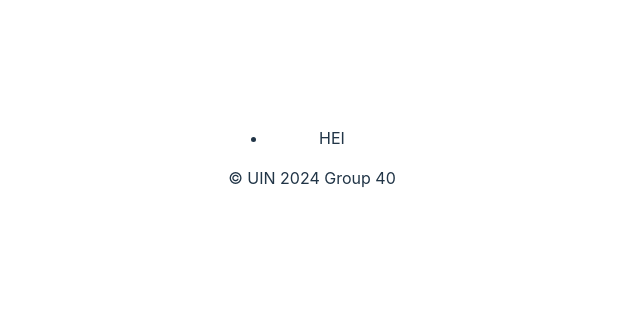
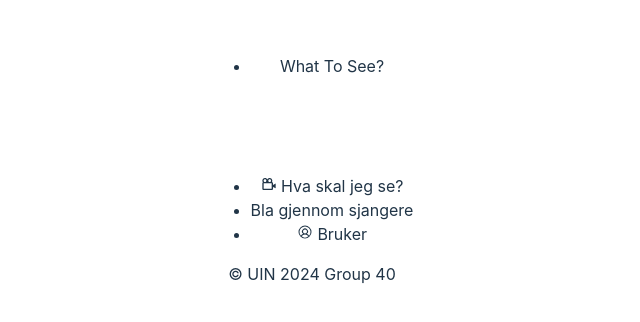
Before and after one commit to tonjehnord/UIN24_exam_group40, a React (Vite) app in the folder frontend/: page / in a window 1280 px wide. Shown: the part 250-572 px from the top of the page, without its empty margins (328-968 px from the left). Built offline with nearby package versions, Linux system fonts and the light colour scheme.

Commit message:
oppdatert header

```diff
--- a/frontend/src/components/Header.jsx
+++ b/frontend/src/components/Header.jsx
@@ -1,9 +1,15 @@
+import { PiUserCircle } from "react-icons/pi";
+import { BiCameraMovie } from "react-icons/bi";
+
 export default function Header() {
     return (
         <header>
             <nav>
                 <ul>
-                    <li>HEI</li>
+                    <li className="logo">What To See?</li>
+                    <li><BiCameraMovie /> Hva skal jeg se?</li>
+                    <li>Bla gjennom sjangere</li>
+                    <li><PiUserCircle /> Bruker</li>
                 </ul>
             </nav>
         </header>
```
